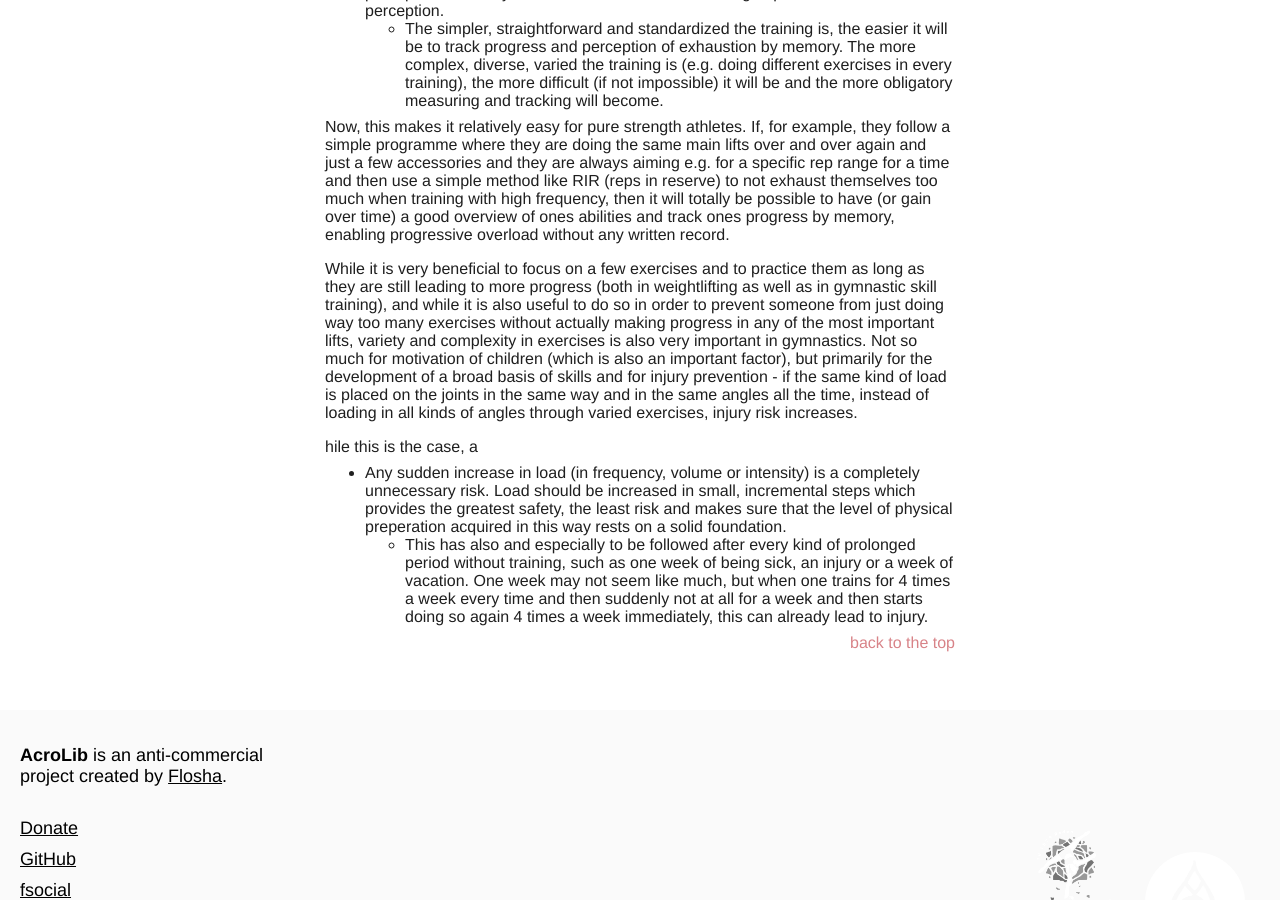
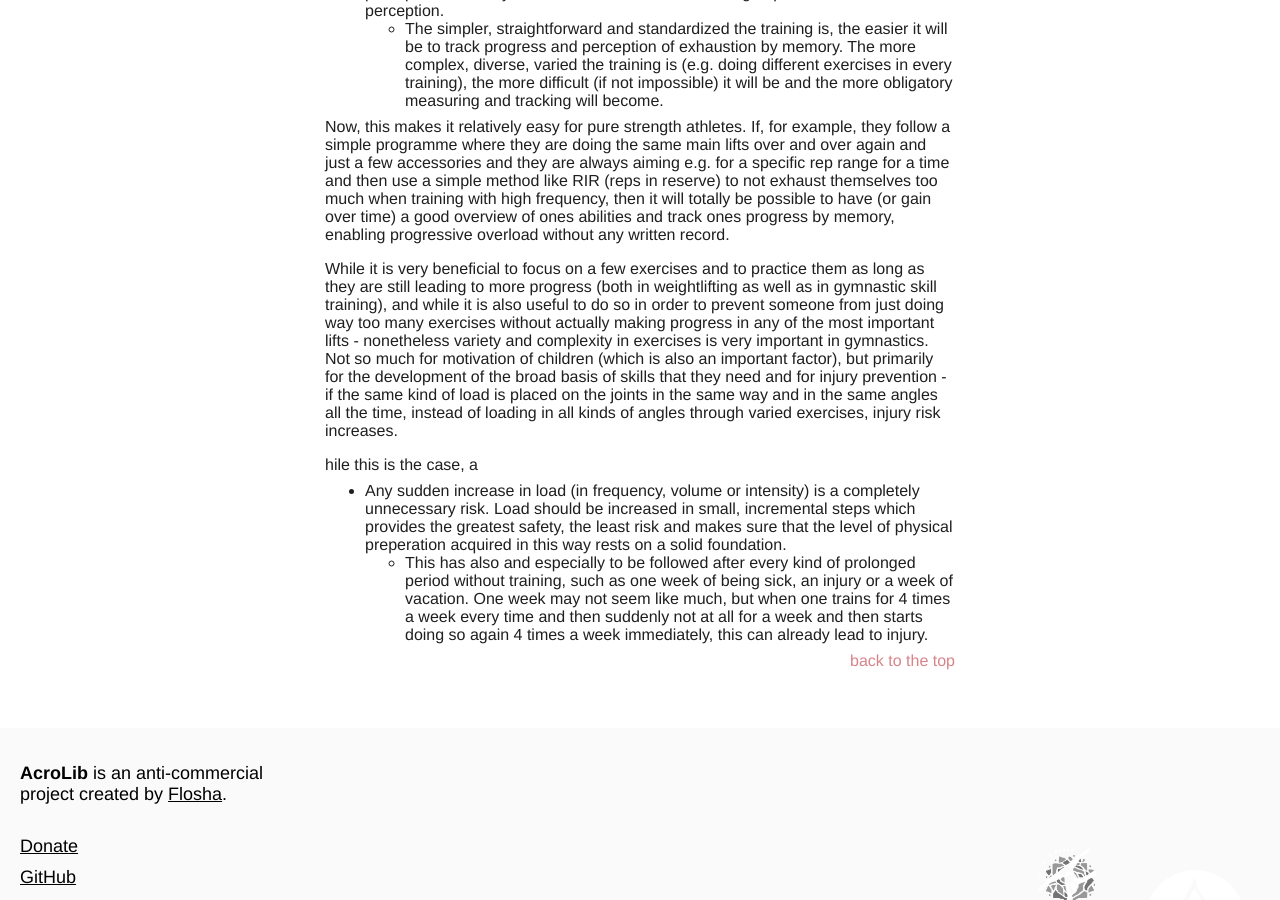
Before and after one commit to floshin/acrolib, a Jekyll site: the page built from training/load-management.md, in a window 1280 px wide and 900 px high, scrolled down 497 px. Built offline with Jekyll 4.4.1, drawn with Linux system fonts in a browser that asks for light colours; our own code applies the rules of GitHub Pages for plain Markdown files.

Commit message:
Update load-management.md

```diff
--- a/training/load-management.md
+++ b/training/load-management.md
@@ -12,7 +12,7 @@ Independent of any measurements and regulation methods, there are a lot of princ
 
 Now, this makes it relatively easy for pure strength athletes. If, for example, they follow a simple programme where they are doing the same main lifts over and over again and just a few accessories and they are always aiming e.g. for a specific rep range for a time and then use a simple method like RIR (reps in reserve) to not exhaust themselves too much when training with high frequency, then it will totally be possible to have (or gain over time) a good overview of ones abilities and track ones progress by memory, enabling progressive overload without any written record.
 
-While it is very beneficial to focus on a few exercises and to practice them as long as they are still leading to more progress (both in weightlifting as well as in gymnastic skill training), and while it is also useful to do so in order to prevent someone from just doing way too many exercises without actually making progress in any of the most important lifts, variety and complexity in exercises is also very important in gymnastics. Not so much for motivation of children (which is also an important factor), but primarily for the development of a broad basis of skills and for injury prevention - if the same kind of load is placed on the joints in the same way and in the same angles all the time, instead of loading in all kinds of angles through varied exercises, injury risk increases.
+While it is very beneficial to focus on a few exercises and to practice them as long as they are still leading to more progress (both in weightlifting as well as in gymnastic skill training), and while it is also useful to do so in order to prevent someone from just doing way too many exercises without actually making progress in any of the most important lifts - nonetheless variety and complexity in exercises is very important in gymnastics. Not so much for motivation of children (which is also an important factor), but primarily for the development of the broad basis of skills that they need and for injury prevention - if the same kind of load is placed on the joints in the same way and in the same angles all the time, instead of loading in all kinds of angles through varied exercises, injury risk increases.
 
 
 
```
